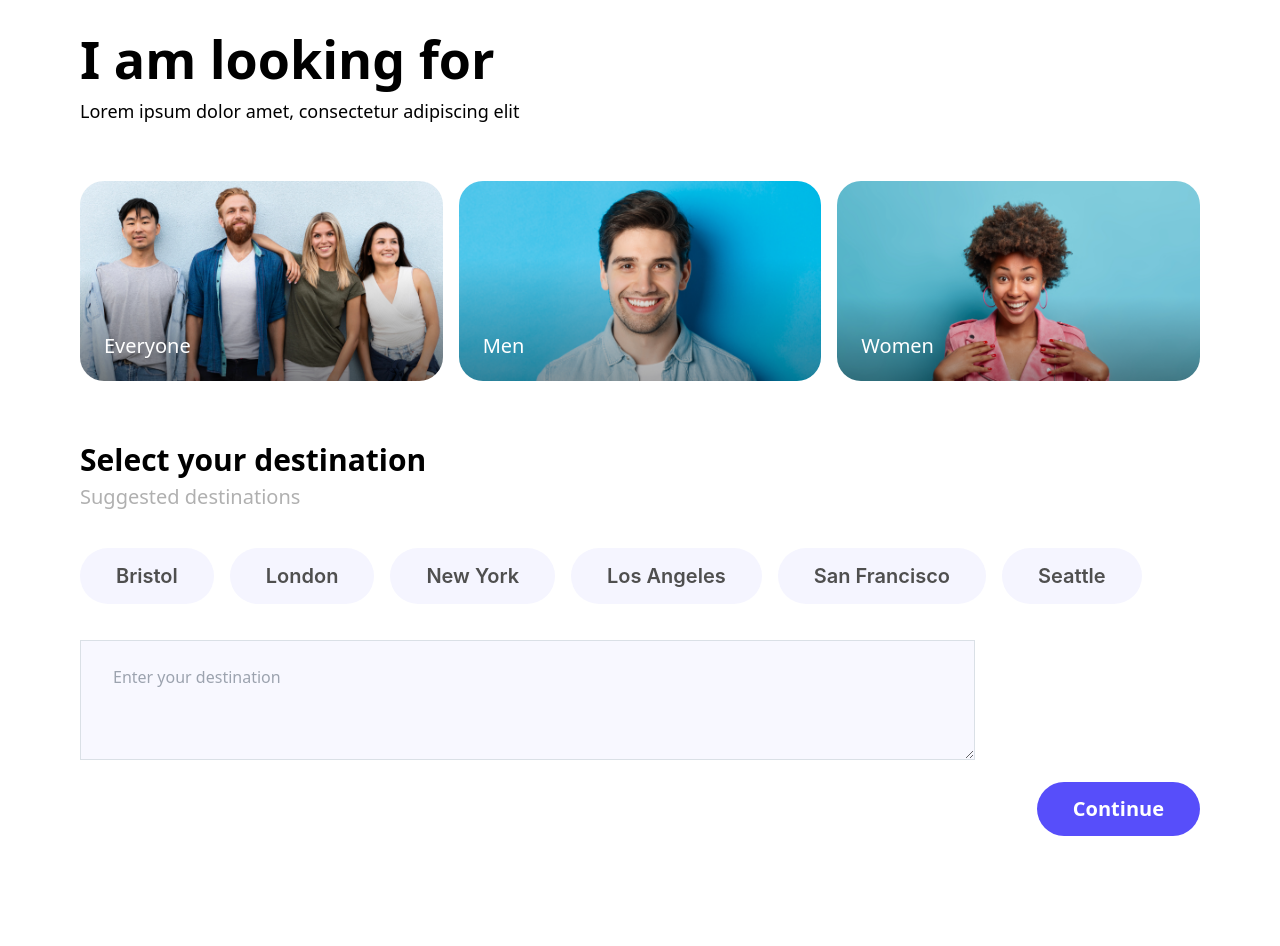
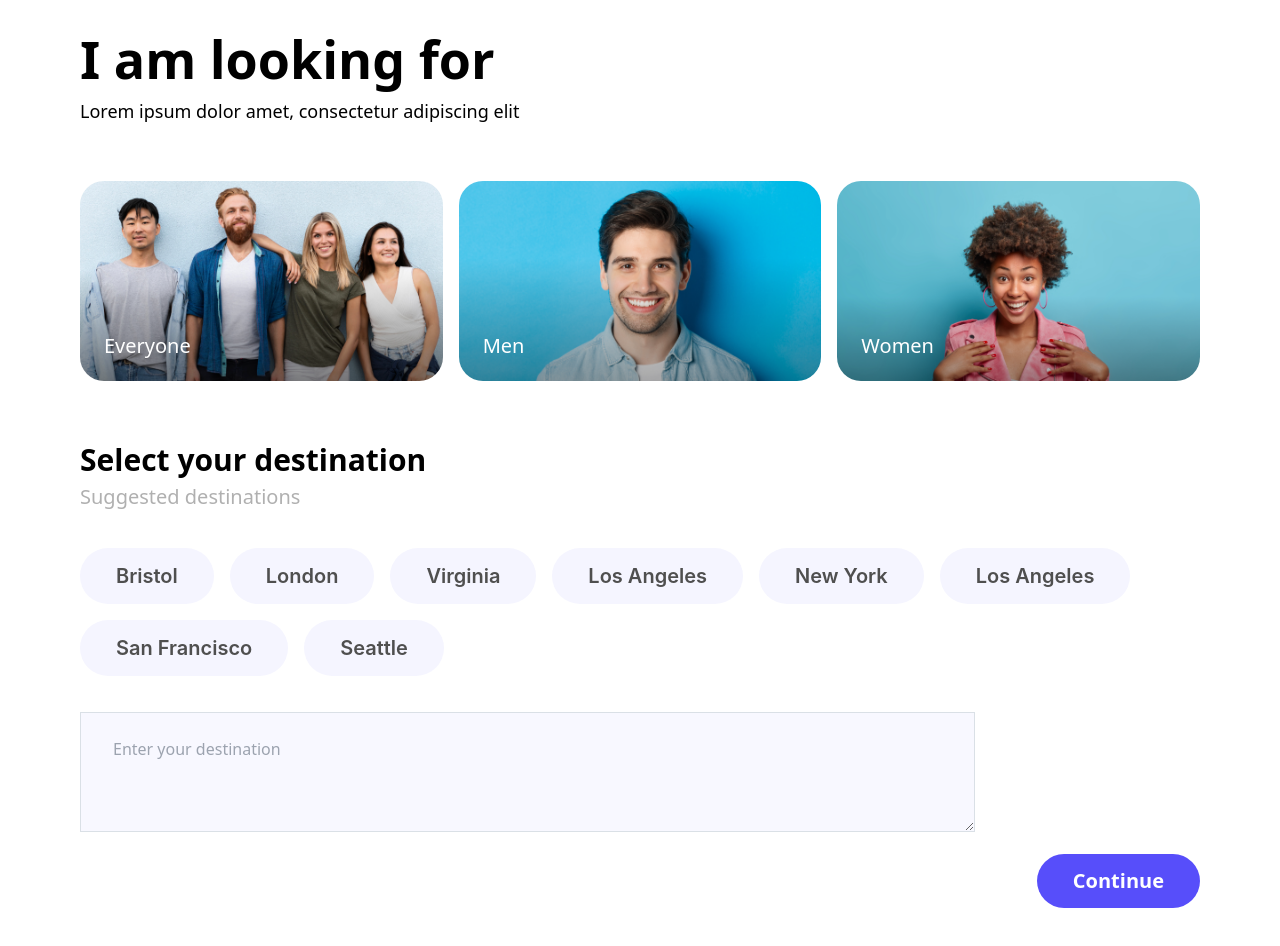
Before and after one commit to AbuRaihan1/totel-responsive, a Next.js app: page /im-looking-for in a window 1280 px wide. Shown: the top 946 px of the page. Before the commit the page ends 884 px from the top, so only its background shows below. Built offline with nearby package versions, Linux system fonts and the light colour scheme.

Commit message:
updated buttons looking this page

```diff
--- a/src/pages/im-looking-for/index.tsx
+++ b/src/pages/im-looking-for/index.tsx
@@ -30,6 +30,8 @@
   const buttonData = [
     { name: "Bristol", label: "Bristol" },
     { name: "London", label: "London" },
+    { name: "Virginia", label: "Virginia" },
+    { name: "Los Angeles", label: "Los Angeles" },
     { name: "New York", label: "New York" },
     { name: "Los Angeles", label: "Los Angeles" },
     { name: "San Francisco", label: "San Francisco" },
```
